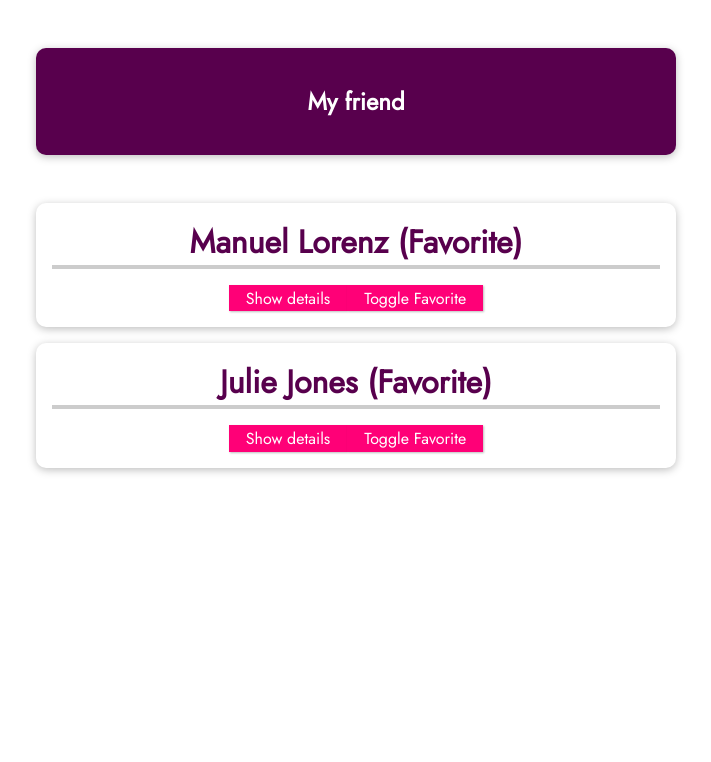
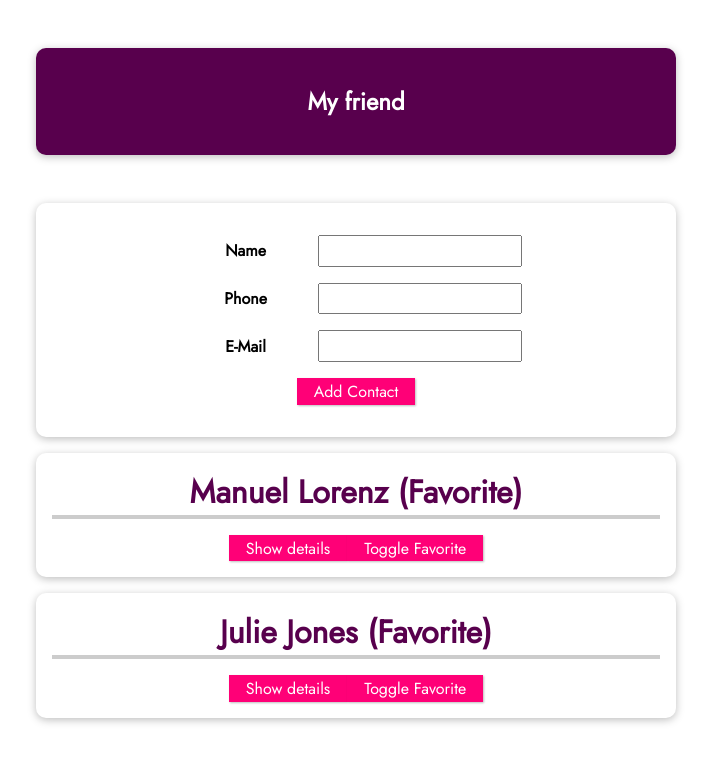
Before and after one commit to budahs/udemy-vue, a Vue app in the folder cli/9.1-01-a-new-vue-project/: page / in a window 1280 px wide. Shown: the top 762 px of the page, without its empty margins (284-995 px from the left). Built offline with nearby package versions, Linux system fonts and the light colour scheme.

Commit message:
8.10 | Component communication | Adding components and connecting them

```diff
--- a/cli/9.1-01-a-new-vue-project/src/App.vue
+++ b/cli/9.1-01-a-new-vue-project/src/App.vue
@@ -1,6 +1,11 @@
 <template>
     <section>
-        <header><h1>My friend</h1></header>
+        <header>
+            <h1>My friend</h1>
+        </header>
+        <new-friend @add-contact="addContact">
+
+        </new-friend>
         <ul>
             <friend-contact
                 v-for="friend in friends"
@@ -45,6 +50,16 @@
                     friend => friend.id === friendId
                     )
                 identifiedFriend.isFavorite = !identifiedFriend.isFavorite
+            },
+            addContact (name, phone, email) {
+                const newFriendContact = {
+                    id: new Date().toISOString(),
+                    name: name,
+                    phone: phone,
+                    email: email,
+                    isFavorite: false
+                }
+                this.friends.push(newFriendContact)
             }
         }
     }
@@ -82,7 +97,8 @@
   list-style: none;
 }
 
-#app li {
+#app li,
+#app form {
   box-shadow: 0 2px 8px rgba(0, 0, 0, 0.26);
   margin: 1rem auto;
   border-radius: 10px;
@@ -98,6 +114,7 @@
   color: #58004d;
   margin: 0 0 1rem 0;
 }
+
 
 #app button {
   font: inherit;
@@ -115,4 +132,17 @@
   border-color: #ec3169;
   box-shadow: 1px 1px 4px rgba(0, 0, 0, 0.26);
 }
+#app input {
+  font: inherit;
+  padding: 0.15rem;
+}
+#app label {
+  font-weight: bold;
+  margin-right: 1rem;
+  width: 7rem;
+  display: inline-block;
+}
+#app form div {
+  margin: 1rem 0;
+}
 </style>
--- /dev/null
+++ b/cli/9.1-01-a-new-vue-project/src/components/NewFriend.vue
@@ -0,0 +1,38 @@
+<template>
+    <form @submit.prevent="submitData">
+        <div>
+            <label>Name</label>
+            <input type="text" v-model="enteredName" />
+        </div>
+        <div>
+            <label>Phone</label>
+            <input type="tel"  v-model="enteredPhone" />
+        </div>
+        <div>
+            <label>E-Mail</label>
+            <input type="email"  v-model="enteredEmail" />
+        </div>
+        <div>
+            <button>Add Contact</button>
+        </div>
+    </form>
+</template>
+
+<script>
+export default {
+    emits: ['add-contact'],
+    data ()
+    {
+        return {
+            enteredName: '',
+            enteredPhone: '',
+            enteredEmail: ''
+        }
+    },
+    methods: {
+        submitData () {
+            this.$emit('add-contact', this.enteredName, this.enteredPhone, this.enteredEmail)
+        }
+    }
+}
+</script>
--- a/cli/9.1-01-a-new-vue-project/src/main.js
+++ b/cli/9.1-01-a-new-vue-project/src/main.js
@@ -2,9 +2,11 @@
 
 import App from './App.vue'
 import FriendContact from './components/FriendContact.vue'
+import NewFriend from './components/NewFriend.vue'
 
 const app = createApp(App);
 
 app.component('friend-contact', FriendContact)
+app.component('new-friend', NewFriend)
 
 app.mount('#app')
```
